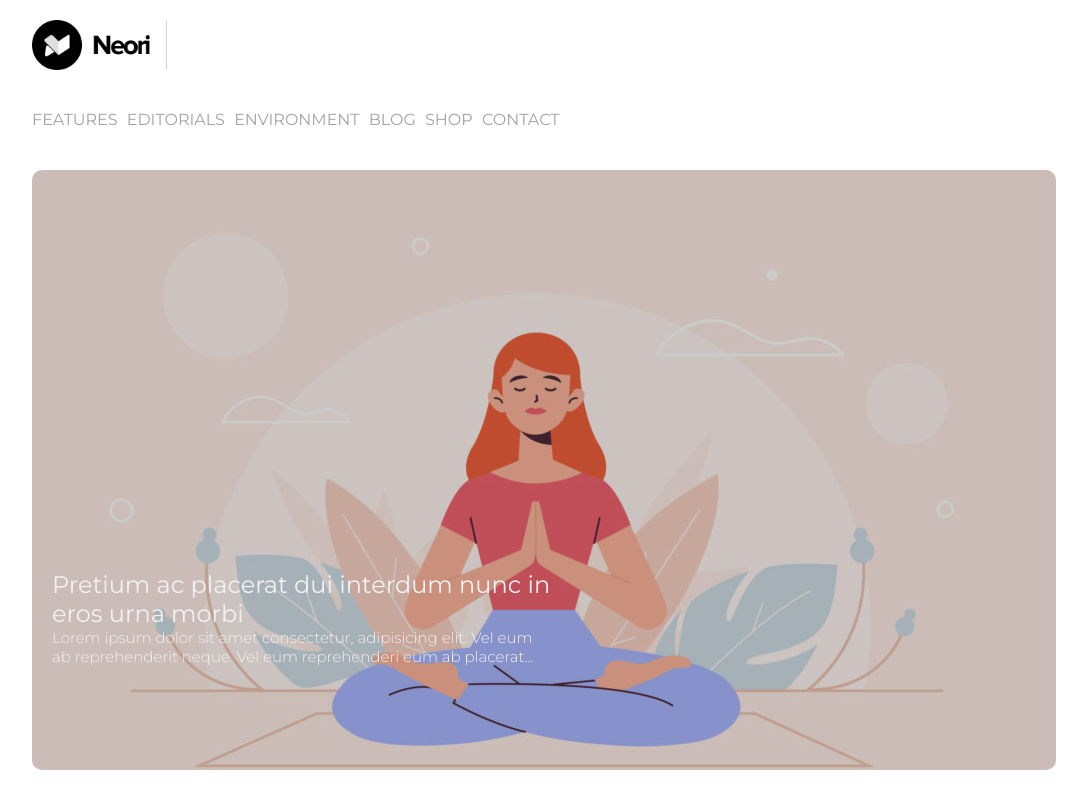
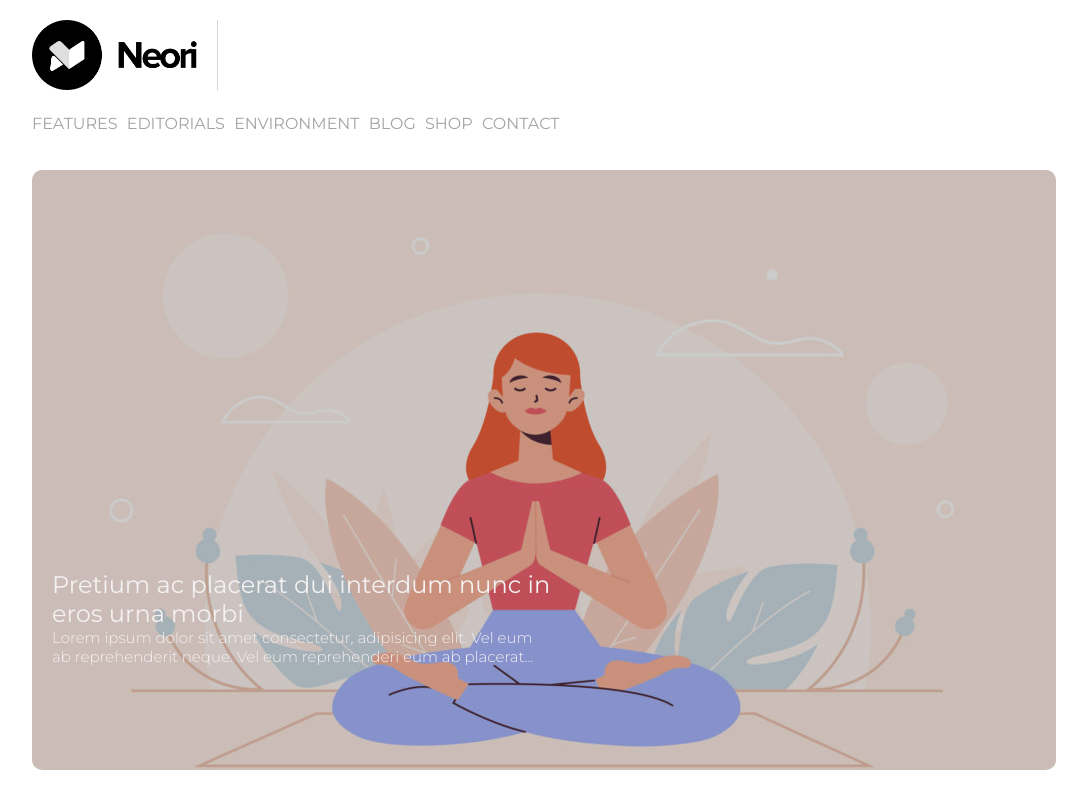
Before and after one commit to touros91/htmlcss-wp, a plain HTML site: page index.html in a window 1280 px wide. Shown: the top 787 px of the page, without its empty margins (96-1183 px from the left). Drawn offline with Linux system fonts and the light colour scheme.

Commit message:
Refactoring

```diff
--- a/css/style.css
+++ b/css/style.css
@@ -44,14 +44,11 @@ header {
     margin-top: 20px;
 }
 
-.logo {
-    background-image: url("../img/logo.png");
-    width: 135px;
-    height: 50px;
+.logo img{
+    height: 70px;
     border-right: 1px solid lightgray;
-    background-size: contain;
-    background-repeat: no-repeat;
-    margin-bottom: 40px;
+    padding-right: 20px;
+    margin-bottom: 20px;
 }
 
 nav ul li {
--- a/index.html
+++ b/index.html
@@ -17,7 +17,9 @@
             <!-- header  -->
             <header>
                 <!-- logo -->
-                <div class="logo"></div>
+                <div class="logo">
+                    <img src="img/logo.png" alt="Logo">
+                </div>
                 <!-- menù di navigazione  -->
                 <nav>
                     <ul>
```
